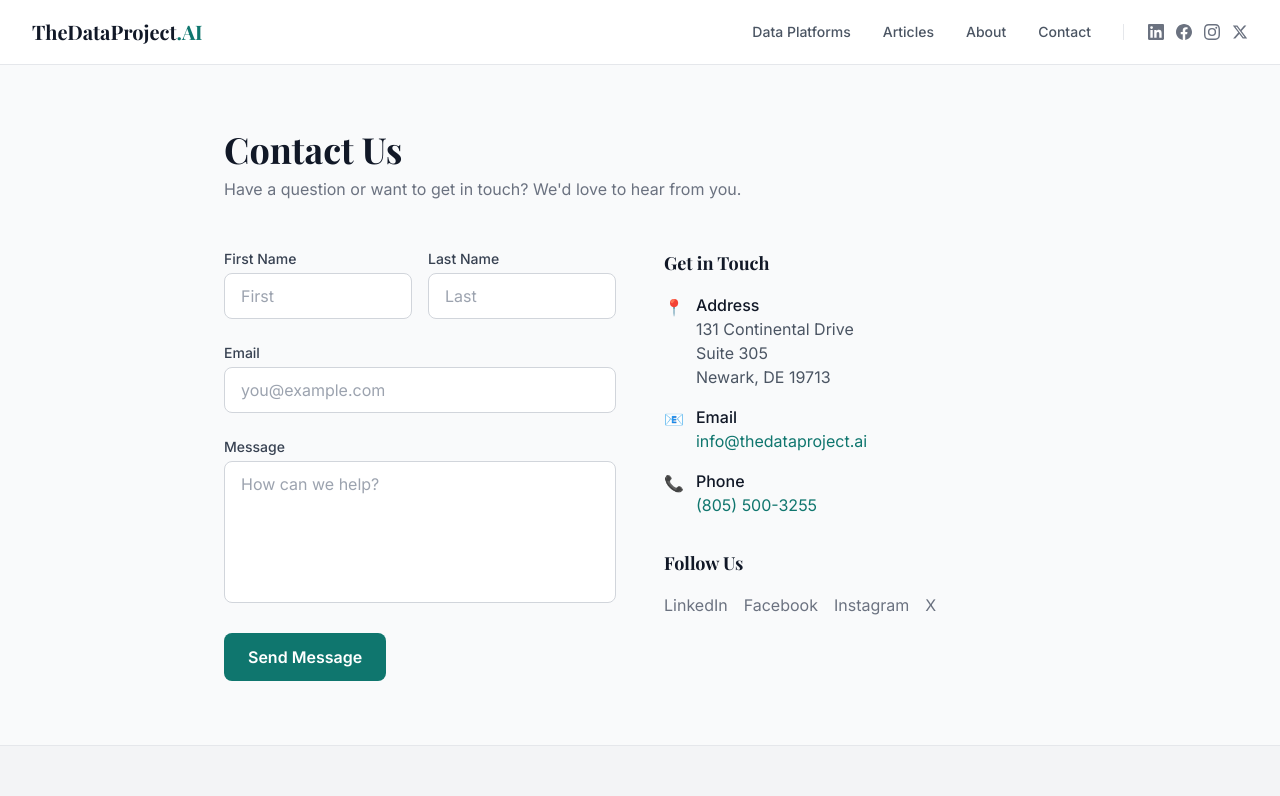
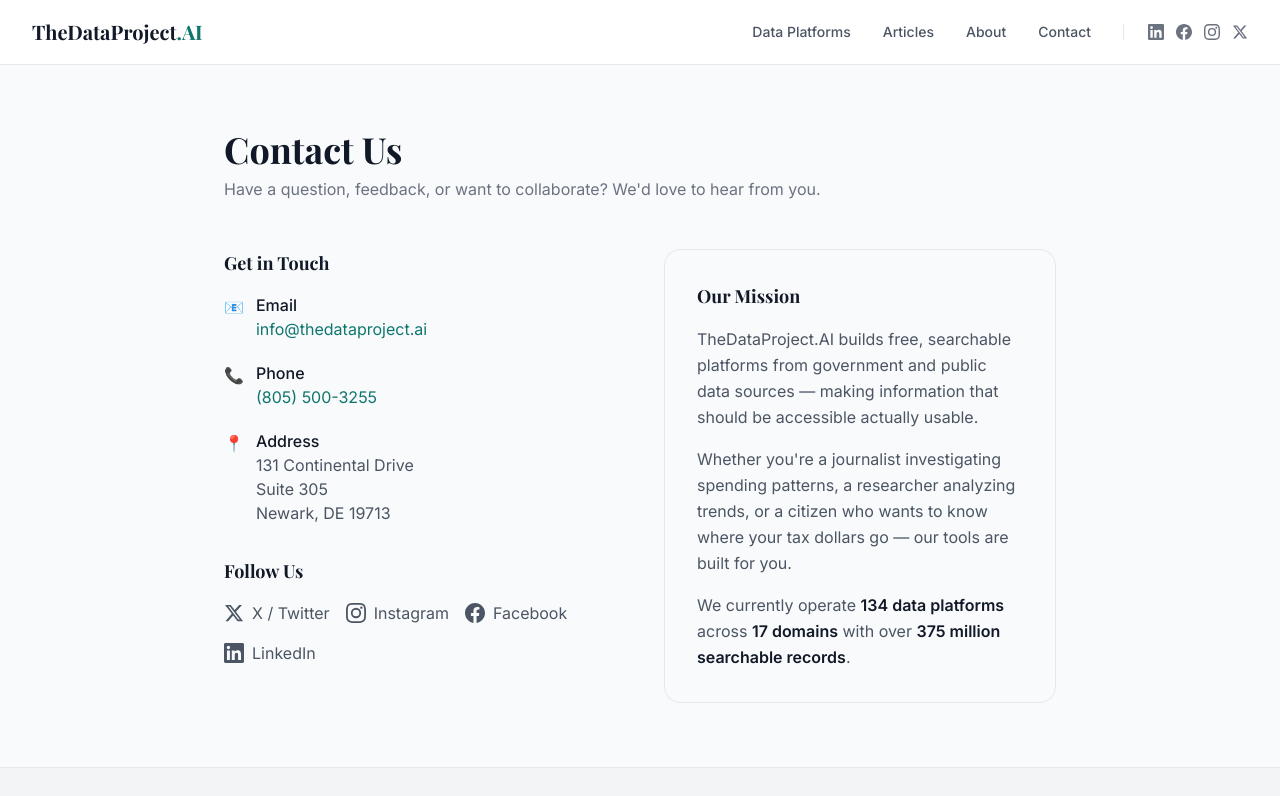
Before and after one commit to kianbob/thedataproject-site, a Next.js app: page /contact in a window 1280 px wide. Shown: the top 796 px of the page. Built offline with nearby package versions, Linux system fonts and the light colour scheme; a web font is replaced by a local one.

Commit message:
Simplify contact page (no form), fix social links

```diff
--- a/src/app/contact/page.tsx
+++ b/src/app/contact/page.tsx
@@ -9,77 +9,14 @@
   return (
     <div className="max-w-4xl mx-auto px-4 sm:px-6 lg:px-8 py-16">
       <h1 className="text-3xl md:text-4xl font-bold text-gray-900 mb-2">Contact Us</h1>
-      <p className="text-gray-500 mb-12">Have a question or want to get in touch? We&apos;d love to hear from you.</p>
+      <p className="text-gray-500 mb-12">Have a question, feedback, or want to collaborate? We&apos;d love to hear from you.</p>
 
       <div className="grid md:grid-cols-2 gap-12">
-        {/* Contact Form */}
-        <div>
-          <form action="https://formspree.io/f/info@thedataproject.ai" method="POST" className="space-y-6">
-            <div className="grid grid-cols-2 gap-4">
-              <div>
-                <label htmlFor="firstName" className="block text-sm font-medium text-gray-700 mb-1">First Name</label>
-                <input
-                  type="text"
-                  id="firstName"
-                  name="firstName"
-                  required
-                  className="w-full bg-white border border-gray-300 rounded-lg px-4 py-2.5 text-gray-900 placeholder-gray-400 focus:outline-none focus:ring-2 focus:ring-teal-500 focus:border-teal-500"
-                  placeholder="First"
-                />
-              </div>
-              <div>
-                <label htmlFor="lastName" className="block text-sm font-medium text-gray-700 mb-1">Last Name</label>
-                <input
-                  type="text"
-                  id="lastName"
-                  name="lastName"
-                  required
-                  className="w-full bg-white border border-gray-300 rounded-lg px-4 py-2.5 text-gray-900 placeholder-gray-400 focus:outline-none focus:ring-2 focus:ring-teal-500 focus:border-teal-500"
-                  placeholder="Last"
-                />
-              </div>
-            </div>
-            <div>
-              <label htmlFor="email" className="block text-sm font-medium text-gray-700 mb-1">Email</label>
-              <input
-                type="email"
-                id="email"
-                name="email"
-                className="w-full bg-white border border-gray-300 rounded-lg px-4 py-2.5 text-gray-900 placeholder-gray-400 focus:outline-none focus:ring-2 focus:ring-teal-500 focus:border-teal-500"
-                placeholder="you@example.com"
-              />
-            </div>
-            <div>
-              <label htmlFor="message" className="block text-sm font-medium text-gray-700 mb-1">Message</label>
-              <textarea
-                id="message"
-                name="message"
-                rows={5}
-                className="w-full bg-white border border-gray-300 rounded-lg px-4 py-2.5 text-gray-900 placeholder-gray-400 focus:outline-none focus:ring-2 focus:ring-teal-500 focus:border-teal-500 resize-none"
-                placeholder="How can we help?"
-              />
-            </div>
-            <button
-              type="submit"
-              className="bg-teal-700 hover:bg-teal-800 text-white font-semibold px-6 py-3 rounded-lg transition-colors w-full sm:w-auto"
-            >
-              Send Message
-            </button>
-          </form>
-        </div>
-
         {/* Contact Info */}
         <div className="space-y-8">
           <div>
             <h2 className="text-lg font-serif font-bold text-gray-900 mb-4">Get in Touch</h2>
-            <div className="space-y-4 text-gray-600">
-              <div className="flex gap-3">
-                <span className="text-gray-400 mt-0.5">📍</span>
-                <div>
-                  <p className="font-medium text-gray-900">Address</p>
-                  <p>131 Continental Drive<br />Suite 305<br />Newark, DE 19713</p>
-                </div>
-              </div>
+            <div className="space-y-5 text-gray-600">
               <div className="flex gap-3">
                 <span className="text-gray-400 mt-0.5">📧</span>
                 <div>
@@ -94,18 +31,51 @@
                   <a href="tel:+18055003255" className="text-teal-700 hover:underline">(805) 500-3255</a>
                 </div>
               </div>
+              <div className="flex gap-3">
+                <span className="text-gray-400 mt-0.5">📍</span>
+                <div>
+                  <p className="font-medium text-gray-900">Address</p>
+                  <p>131 Continental Drive<br />Suite 305<br />Newark, DE 19713</p>
+                </div>
+              </div>
             </div>
           </div>
 
           <div>
             <h2 className="text-lg font-serif font-bold text-gray-900 mb-4">Follow Us</h2>
-            <div className="flex gap-4">
-              <a href="https://linkedin.com/company/thedataproject-ai" target="_blank" rel="noopener noreferrer" className="text-gray-500 hover:text-teal-700 transition-colors">LinkedIn</a>
-              <a href="https://facebook.com/thedataproject" target="_blank" rel="noopener noreferrer" className="text-gray-500 hover:text-teal-700 transition-colors">Facebook</a>
-              <a href="https://instagram.com/thedataproject" target="_blank" rel="noopener noreferrer" className="text-gray-500 hover:text-teal-700 transition-colors">Instagram</a>
-              <a href="https://x.com/thedataproject0" target="_blank" rel="noopener noreferrer" className="text-gray-500 hover:text-teal-700 transition-colors">X</a>
+            <div className="flex flex-wrap gap-4">
+              <a href="https://x.com/thedataproject0" target="_blank" rel="noopener noreferrer" className="inline-flex items-center gap-2 text-gray-600 hover:text-teal-700 transition-colors">
+                <svg className="w-5 h-5" fill="currentColor" viewBox="0 0 24 24"><path d="M18.244 2.25h3.308l-7.227 8.26 8.502 11.24H16.17l-5.214-6.817L4.99 21.75H1.68l7.73-8.835L1.254 2.25H8.08l4.713 6.231zm-1.161 17.52h1.833L7.084 4.126H5.117z"/></svg>
+                X / Twitter
+              </a>
+              <a href="https://www.instagram.com/thedataproject.ai" target="_blank" rel="noopener noreferrer" className="inline-flex items-center gap-2 text-gray-600 hover:text-teal-700 transition-colors">
+                <svg className="w-5 h-5" fill="currentColor" viewBox="0 0 24 24"><path d="M12 2.163c3.204 0 3.584.012 4.85.07 3.252.148 4.771 1.691 4.919 4.919.058 1.265.069 1.645.069 4.849 0 3.205-.012 3.584-.069 4.849-.149 3.225-1.664 4.771-4.919 4.919-1.266.058-1.644.07-4.85.07-3.204 0-3.584-.012-4.849-.07-3.26-.149-4.771-1.699-4.919-4.92-.058-1.265-.07-1.644-.07-4.849 0-3.204.013-3.583.07-4.849.149-3.227 1.664-4.771 4.919-4.919 1.266-.057 1.645-.069 4.849-.069zM12 0C8.741 0 8.333.014 7.053.072 2.695.272.273 2.69.073 7.052.014 8.333 0 8.741 0 12c0 3.259.014 3.668.072 4.948.2 4.358 2.618 6.78 6.98 6.98C8.333 23.986 8.741 24 12 24c3.259 0 3.668-.014 4.948-.072 4.354-.2 6.782-2.618 6.979-6.98.059-1.28.073-1.689.073-4.948 0-3.259-.014-3.667-.072-4.947-.196-4.354-2.617-6.78-6.979-6.98C15.668.014 15.259 0 12 0zm0 5.838a6.162 6.162 0 100 12.324 6.162 6.162 0 000-12.324zM12 16a4 4 0 110-8 4 4 0 010 8zm6.406-11.845a1.44 1.44 0 100 2.881 1.44 1.44 0 000-2.881z"/></svg>
+                Instagram
+              </a>
+              <a href="https://www.facebook.com/people/Thedataprojectai/61577226522734/" target="_blank" rel="noopener noreferrer" className="inline-flex items-center gap-2 text-gray-600 hover:text-teal-700 transition-colors">
+                <svg className="w-5 h-5" fill="currentColor" viewBox="0 0 24 24"><path d="M24 12.073c0-6.627-5.373-12-12-12s-12 5.373-12 12c0 5.99 4.388 10.954 10.125 11.854v-8.385H7.078v-3.47h3.047V9.43c0-3.007 1.792-4.669 4.533-4.669 1.312 0 2.686.235 2.686.235v2.953H15.83c-1.491 0-1.956.925-1.956 1.874v2.25h3.328l-.532 3.47h-2.796v8.385C19.612 23.027 24 18.062 24 12.073z"/></svg>
+                Facebook
+              </a>
+              <a href="https://linkedin.com/company/thedataproject-ai" target="_blank" rel="noopener noreferrer" className="inline-flex items-center gap-2 text-gray-600 hover:text-teal-700 transition-colors">
+                <svg className="w-5 h-5" fill="currentColor" viewBox="0 0 24 24"><path d="M20.447 20.452h-3.554v-5.569c0-1.328-.027-3.037-1.852-3.037-1.853 0-2.136 1.445-2.136 2.939v5.667H9.351V9h3.414v1.561h.046c.477-.9 1.637-1.85 3.37-1.85 3.601 0 4.267 2.37 4.267 5.455v6.286zM5.337 7.433a2.062 2.062 0 01-2.063-2.065 2.064 2.064 0 112.063 2.065zm1.782 13.019H3.555V9h3.564v11.452zM22.225 0H1.771C.792 0 0 .774 0 1.729v20.542C0 23.227.792 24 1.771 24h20.451C23.2 24 24 23.227 24 22.271V1.729C24 .774 23.2 0 22.222 0h.003z"/></svg>
+                LinkedIn
+              </a>
             </div>
           </div>
+        </div>
+
+        {/* Right side — mission blurb */}
+        <div className="bg-gray-50 rounded-2xl p-8 border border-gray-200">
+          <h2 className="text-lg font-serif font-bold text-gray-900 mb-4">Our Mission</h2>
+          <p className="text-gray-600 leading-relaxed mb-4">
+            TheDataProject.AI builds free, searchable platforms from government and public data sources — making information that should be accessible actually usable.
+          </p>
+          <p className="text-gray-600 leading-relaxed mb-4">
+            Whether you&apos;re a journalist investigating spending patterns, a researcher analyzing trends, or a citizen who wants to know where your tax dollars go — our tools are built for you.
+          </p>
+          <p className="text-gray-600 leading-relaxed">
+            We currently operate <span className="font-semibold text-gray-900">134 data platforms</span> across <span className="font-semibold text-gray-900">17 domains</span> with over <span className="font-semibold text-gray-900">375 million searchable records</span>.
+          </p>
         </div>
       </div>
     </div>
--- a/src/components/Footer.tsx
+++ b/src/components/Footer.tsx
@@ -38,7 +38,10 @@
             <a href="https://linkedin.com/company/thedataproject-ai" target="_blank" rel="noopener noreferrer" className="text-gray-400 hover:text-teal-700 transition-colors" aria-label="LinkedIn">
               <svg className="w-4 h-4" fill="currentColor" viewBox="0 0 24 24"><path d="M20.447 20.452h-3.554v-5.569c0-1.328-.027-3.037-1.852-3.037-1.853 0-2.136 1.445-2.136 2.939v5.667H9.351V9h3.414v1.561h.046c.477-.9 1.637-1.85 3.37-1.85 3.601 0 4.267 2.37 4.267 5.455v6.286zM5.337 7.433a2.062 2.062 0 01-2.063-2.065 2.064 2.064 0 112.063 2.065zm1.782 13.019H3.555V9h3.564v11.452zM22.225 0H1.771C.792 0 0 .774 0 1.729v20.542C0 23.227.792 24 1.771 24h20.451C23.2 24 24 23.227 24 22.271V1.729C24 .774 23.2 0 22.222 0h.003z"/></svg>
             </a>
-            <a href="https://facebook.com/thedataproject" target="_blank" rel="noopener noreferrer" className="text-gray-400 hover:text-teal-700 transition-colors" aria-label="Facebook">
+            <a href="https://www.instagram.com/thedataproject.ai" target="_blank" rel="noopener noreferrer" className="text-gray-400 hover:text-teal-700 transition-colors" aria-label="Instagram">
+              <svg className="w-4 h-4" fill="currentColor" viewBox="0 0 24 24"><path d="M12 2.163c3.204 0 3.584.012 4.85.07 3.252.148 4.771 1.691 4.919 4.919.058 1.265.069 1.645.069 4.849 0 3.205-.012 3.584-.069 4.849-.149 3.225-1.664 4.771-4.919 4.919-1.266.058-1.644.07-4.85.07-3.204 0-3.584-.012-4.849-.07-3.26-.149-4.771-1.699-4.919-4.92-.058-1.265-.07-1.644-.07-4.849 0-3.204.013-3.583.07-4.849.149-3.227 1.664-4.771 4.919-4.919 1.266-.057 1.645-.069 4.849-.069zM12 0C8.741 0 8.333.014 7.053.072 2.695.272.273 2.69.073 7.052.014 8.333 0 8.741 0 12c0 3.259.014 3.668.072 4.948.2 4.358 2.618 6.78 6.98 6.98C8.333 23.986 8.741 24 12 24c3.259 0 3.668-.014 4.948-.072 4.354-.2 6.782-2.618 6.979-6.98.059-1.28.073-1.689.073-4.948 0-3.259-.014-3.667-.072-4.947-.196-4.354-2.617-6.78-6.979-6.98C15.668.014 15.259 0 12 0zm0 5.838a6.162 6.162 0 100 12.324 6.162 6.162 0 000-12.324zM12 16a4 4 0 110-8 4 4 0 010 8zm6.406-11.845a1.44 1.44 0 100 2.881 1.44 1.44 0 000-2.881z"/></svg>
+            </a>
+            <a href="https://www.facebook.com/people/Thedataprojectai/61577226522734/" target="_blank" rel="noopener noreferrer" className="text-gray-400 hover:text-teal-700 transition-colors" aria-label="Facebook">
               <svg className="w-4 h-4" fill="currentColor" viewBox="0 0 24 24"><path d="M24 12.073c0-6.627-5.373-12-12-12s-12 5.373-12 12c0 5.99 4.388 10.954 10.125 11.854v-8.385H7.078v-3.47h3.047V9.43c0-3.007 1.792-4.669 4.533-4.669 1.312 0 2.686.235 2.686.235v2.953H15.83c-1.491 0-1.956.925-1.956 1.874v2.25h3.328l-.532 3.47h-2.796v8.385C19.612 23.027 24 18.062 24 12.073z"/></svg>
             </a>
             <a href="https://x.com/thedataproject0" target="_blank" rel="noopener noreferrer" className="text-gray-400 hover:text-teal-700 transition-colors" aria-label="X">
```
